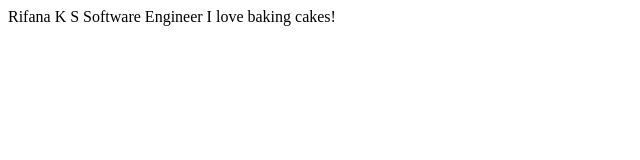
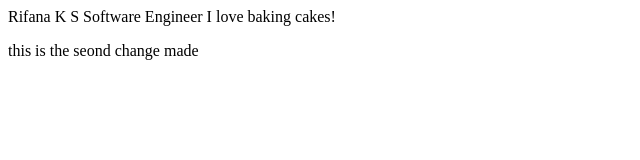
Before and after one commit to Rifanaks/team_intro, a plain HTML site: page index.html in a window 1280 px wide. Shown: the whole page, without its empty margins (0-640 px from the left). Drawn offline with Linux system fonts and the light colour scheme.

Commit message:
second change on rifana branch

```diff
--- a/index.html
+++ b/index.html
@@ -10,5 +10,9 @@
             Software Engineer
             I love baking cakes!
         </p>
+        <p>
+            this is the seond change made
+        </p>
     </body>
+
 </html>
```
